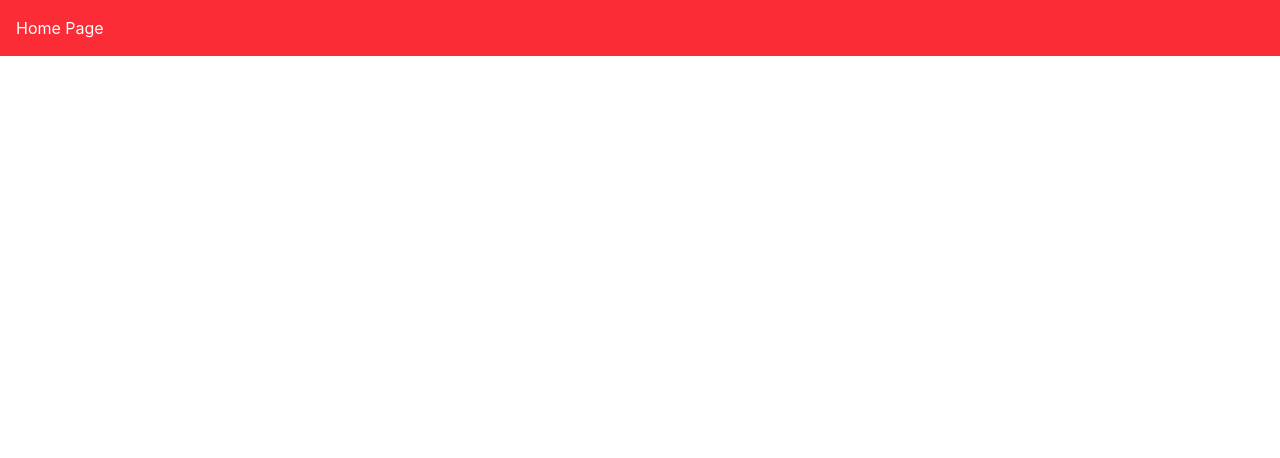
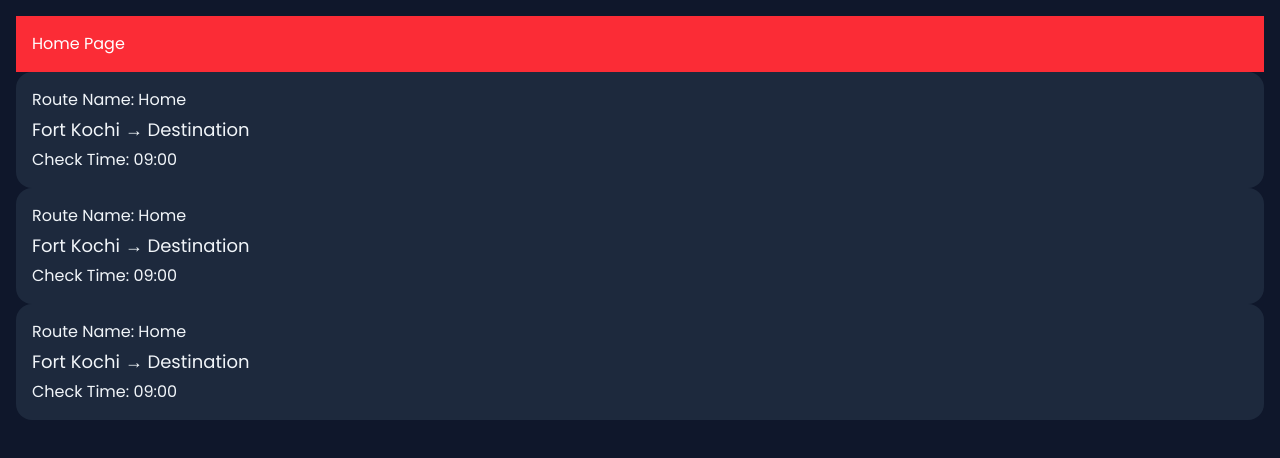
Before and after one commit to alexgantony/traffic_sms_notifier, a React app in the folder frontend/: page / in a window 1280 px wide. Shown: the top 458 px of the page. Built offline with nearby package versions, Linux system fonts and the light colour scheme; the HTML template or start-up script is replaced by a standard one.

Commit message:
feat: add Home page layout with dark theme and RouteCard component

```diff
--- a/frontend/src/App.jsx
+++ b/frontend/src/App.jsx
@@ -1,9 +1,7 @@
+import Home from './pages/Home';
+
 const App = () => {
-  return (
-    <div>
-      <h1 className='bg-red-500 text-white p-4'>Home Page</h1>
-    </div>
-  );
+  return <Home />;
 };
 
-export default App;
+export default Home;
--- a/frontend/src/index.css
+++ b/frontend/src/index.css
@@ -1 +1,13 @@
+@import url('https://fonts.googleapis.com/css2?family=Poppins:wght@400;700&family=Roboto:wght@400;700&display=swap');
 @import "tailwindcss";
+
+
+@theme {
+  --font-sans: 'Poppins', 'Roboto', ui-sans-serif, system-ui;
+}
+
+@layer base {
+  body {
+    @apply font-sans;
+  }
+}
--- /dev/null
+++ b/frontend/src/pages/Home.jsx
@@ -0,0 +1,42 @@
+const RouteCard = ({ routeName, origin, destination, time }) => {
+  return (
+    <div className='bg-slate-800 p-4 rounded-2xl space-y-1'>
+      <h2>{`Route Name: ${routeName}`}</h2>
+      <h2 className='text-lg font-medium'>
+        {origin} → {destination}
+      </h2>
+      <h2>{`Check Time: ${time}`}</h2>
+    </div>
+  );
+};
+
+const Home = () => {
+  return (
+    <div className='min-h-screen bg-slate-900 text-slate-100 p-4'>
+      <h1 className='bg-red-500 text-white p-4'>Home Page</h1>
+
+      <RouteCard
+        routeName='Home'
+        origin='Fort Kochi'
+        destination='Destination'
+        time='09:00'
+      />
+
+      <RouteCard
+        routeName='Home'
+        origin='Fort Kochi'
+        destination='Destination'
+        time='09:00'
+      />
+
+      <RouteCard
+        routeName='Home'
+        origin='Fort Kochi'
+        destination='Destination'
+        time='09:00'
+      />
+    </div>
+  );
+};
+
+export default Home;
```
